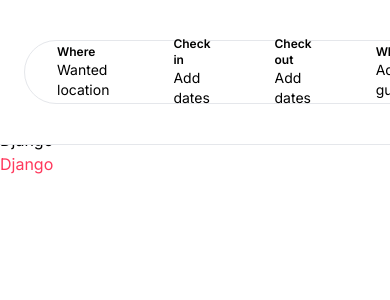
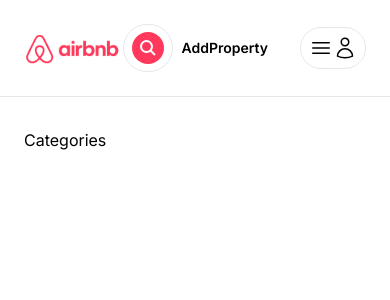
Before and after one commit to YatiZ/Airbnb-Clone, a Next.js app in the folder djangobnb/: page / in a window 390 px wide. Shown: the top 300 px of the page. Built offline with nearby package versions, Linux system fonts and the light colour scheme.

Commit message:
Done-navbar-design

```diff
--- /dev/null
+++ b/djangobnb/app/components/Categories.tsx
@@ -0,0 +1,9 @@
+import React from 'react'
+
+const Categories = () => {
+  return (
+    <div className='max-w-[1500px] mx-auto px-6'>Categories</div>
+  )
+}
+
+export default Categories
--- /dev/null
+++ b/djangobnb/app/components/navbar/AddPropertyButton.tsx
@@ -0,0 +1,9 @@
+import React from 'react'
+
+const AddPropertyButton = () => {
+  return (
+    <div className='p-2 text-sm font-semibold rounded-full hover:bg-gray-300 cursor-pointer'>AddProperty</div>
+  )
+}
+
+export default AddPropertyButton
--- a/djangobnb/app/components/navbar/Navbar.tsx
+++ b/djangobnb/app/components/navbar/Navbar.tsx
@@ -2,6 +2,8 @@ import Link from 'next/link'
 import React from 'react'
 import Image from 'next/image'
 import SearchFilter from './SearchFilter'
+import UserNav from './UserNav'
+import AddPropertyButton from './AddPropertyButton'
 
 const Navbar = () => {
   return (
@@ -17,7 +19,8 @@ const Navbar = () => {
                 </div>
 
                 <div className="flex items-center space-x-6">
-                    Add property - User nav
+                    <AddPropertyButton/>
+                    <UserNav/>
                 </div>
             </div>
         </div>
--- a/djangobnb/app/components/navbar/SearchFilter.tsx
+++ b/djangobnb/app/components/navbar/SearchFilter.tsx
@@ -2,25 +2,25 @@ import React from "react";
 
 const SearchFilter = () => {
   return (
-    <div className="h-[64px] flex flex-row items-center justify-between border rounded-full">
-      <div>
+    <div className="lg:h-[64px] h-[48px] flex flex-row items-center justify-between border rounded-full">
+      <div className="hidden lg:block">
         <div className="flex flex-row items-center justify-between">
-          <div className=" h-[64px] px-8 flex flex-col justify-center rounded-full hover:bg-gray-200">
+          <div className=" cursor-pointer h-[64px] px-8 flex flex-col justify-center rounded-full hover:bg-gray-200">
             <p className="text-xs font-semibold">Where</p>
             <p className="text-sm"> Wanted location</p>
           </div>
 
-          <div className=" h-[64px] px-8 flex flex-col justify-center rounded-full hover:bg-gray-200">
+          <div className=" cursor-pointer h-[64px] px-8 flex flex-col justify-center rounded-full hover:bg-gray-200">
             <p className="text-xs font-semibold">Check in</p>
             <p className="text-sm">Add dates</p>
           </div>
 
-          <div className=" h-[64px] px-8 flex flex-col justify-center rounded-full hover:bg-gray-200">
+          <div className=" cursor-pointer h-[64px] px-8 flex flex-col justify-center rounded-full hover:bg-gray-200">
             <p className="text-xs font-semibold">Check out</p>
             <p className="text-sm">Add dates</p>
           </div>
 
-          <div className=" h-[64px] px-8 flex flex-col justify-center rounded-full hover:bg-gray-200">
+          <div className=" cursor-pointer h-[64px] px-8 flex flex-col justify-center rounded-full hover:bg-gray-200">
             <p className="text-xs font-semibold">Who</p>
             <p className="text-sm">Add guests</p>
           </div>
@@ -28,7 +28,7 @@ const SearchFilter = () => {
       </div>
 
       <div className="p-2">
-        <div className="p-4 bg-airbnb rounded-full text-white">
+        <div className="p-2 lg:p-4 cursor-pointer bg-airbnb hover:bg-airbnb-dark transition rounded-full text-white">
           <svg
             viewBox="0 0 32 32"
             style={{
--- /dev/null
+++ b/djangobnb/app/components/navbar/UserNav.tsx
@@ -0,0 +1,41 @@
+import React from "react";
+
+const UserNav = () => {
+  return (
+    <div className="p-2 relative inline-block rounded-full border">
+      <button className="flex items-center">
+        <svg
+
+          fill="none"
+          viewBox="0 0 24 24"
+          strokeWidth="1.5"
+          stroke="currentColor"
+          className="size-6"
+        >
+          <path
+            strokeLinecap="round"
+            strokeLinejoin="round"
+            d="M3.75 6.75h16.5M3.75 12h16.5m-16.5 5.25h16.5"
+          />
+        </svg>
+
+        <svg
+
+          fill="none"
+          viewBox="0 0 24 24"
+          strokeWidth="1.5"
+          stroke="currentColor"
+          className="size-6"
+        >
+          <path
+            strokeLinecap="round"
+            strokeLinejoin="round"
+            d="M15.75 6a3.75 3.75 0 1 1-7.5 0 3.75 3.75 0 0 1 7.5 0ZM4.501 20.118a7.5 7.5 0 0 1 14.998 0A17.933 17.933 0 0 1 12 21.75c-2.676 0-5.216-.584-7.499-1.632Z"
+          />
+        </svg>
+      </button>
+    </div>
+  );
+};
+
+export default UserNav;
--- a/djangobnb/app/page.tsx
+++ b/djangobnb/app/page.tsx
@@ -1,10 +1,10 @@
 import Image from "next/image";
+import Categories from "./components/Categories";
 
 export default function Home() {
   return (
     <main className="">
-      Django
-      <h2 className="text-airbnb">Django</h2>
+      <Categories/>
     </main>
   );
 }
```
